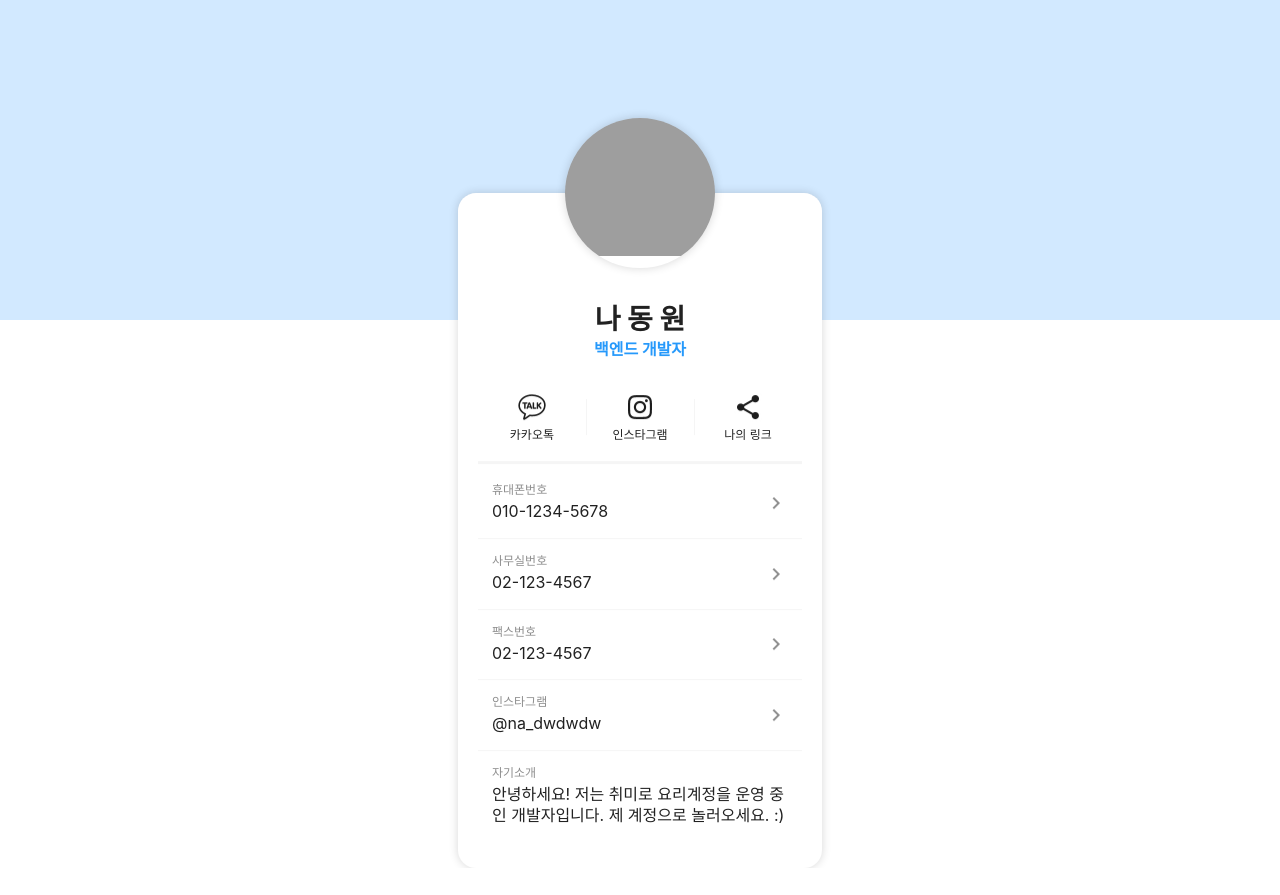
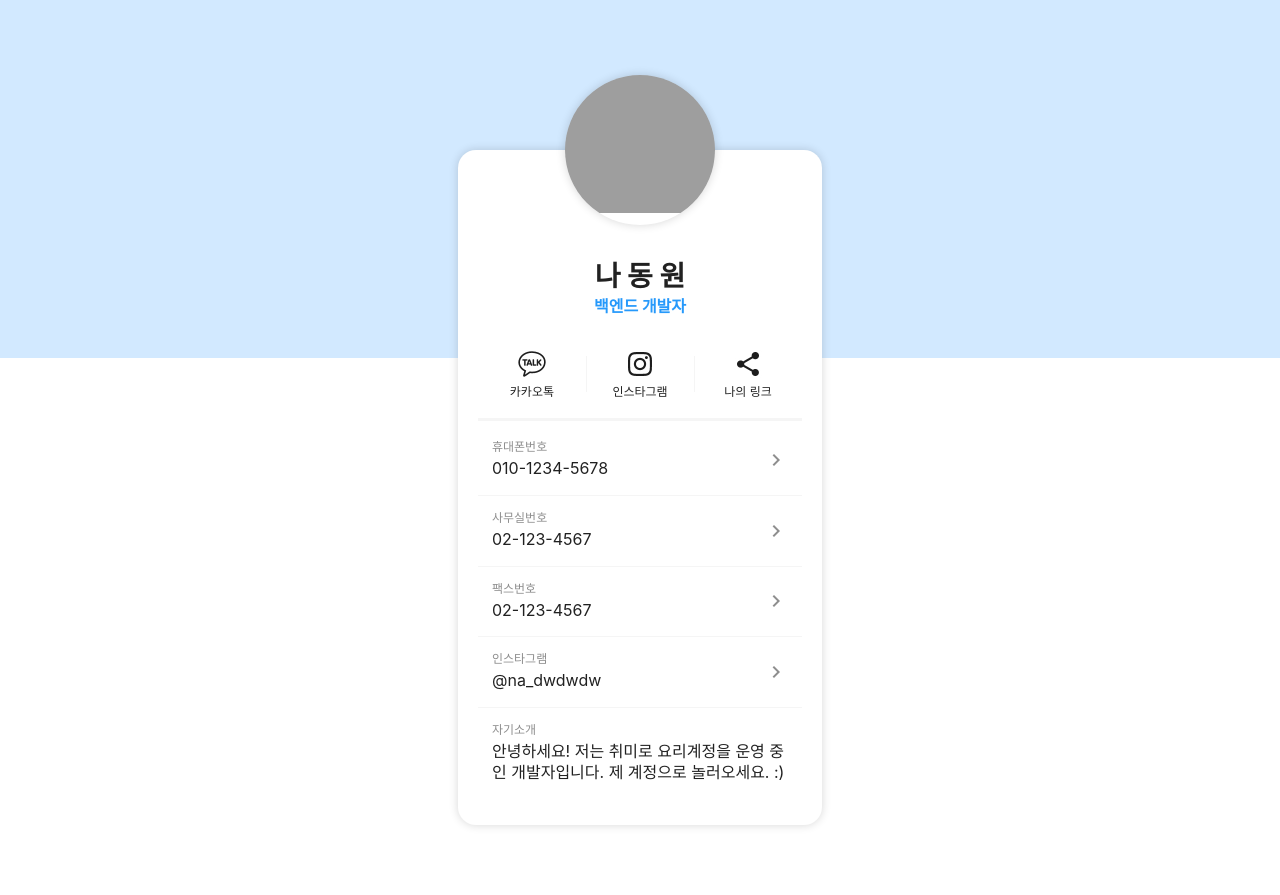
Before and after one commit to k0ngha/myprofile, a plain HTML site: page index.html in a window 1280 px wide. Before the commit the page ends 868 px from the top, so only its background shows below. Drawn offline with Linux system fonts and the light colour scheme; grey boxes are pictures that could not be loaded; a web font is replaced by a local one.

Commit message:
위치 및 여백 수정

```diff
--- a/index.html
+++ b/index.html
@@ -12,7 +12,6 @@
     <link rel="stylesheet" href="style.css">
 </head>
 <body>
-    <div class="color"></div>
     <section>
         <div class="contents">
             <div class="img__profile"></div>
--- a/style.css
+++ b/style.css
@@ -10,22 +10,14 @@
 body {
     font-size: 62.5%;
     font-family: "Pretendard Variable", Pretendard, -apple-system, BlinkMacSystemFont, system-ui, Roboto, "Helvetica Neue", "Segoe UI", "Apple SD Gothic Neo", "Noto Sans KR", "Malgun Gothic", "Apple Color Emoji", "Segoe UI Emoji", "Segoe UI Symbol", sans-serif;
-}
-
-/* 배경색 지정 */
-.color {
-    background-color: #D2E9FF;
-    width: 100%;
-    height: 40vh;
+    background: linear-gradient(to bottom, #D2E9FF 40%, #fff 40%) no-repeat;
+    display: flex;
+    justify-content: center;
 }
 
 /* 주요 컨텐츠 */
 section {
-    position: absolute;
-    top: 50%;
-    left: 50%;
-    transform: translate(-50%, -44%);
-    margin: 90px 0 70px;
+    margin: 150px 0 70px;
 }
 
 .contents {
```
